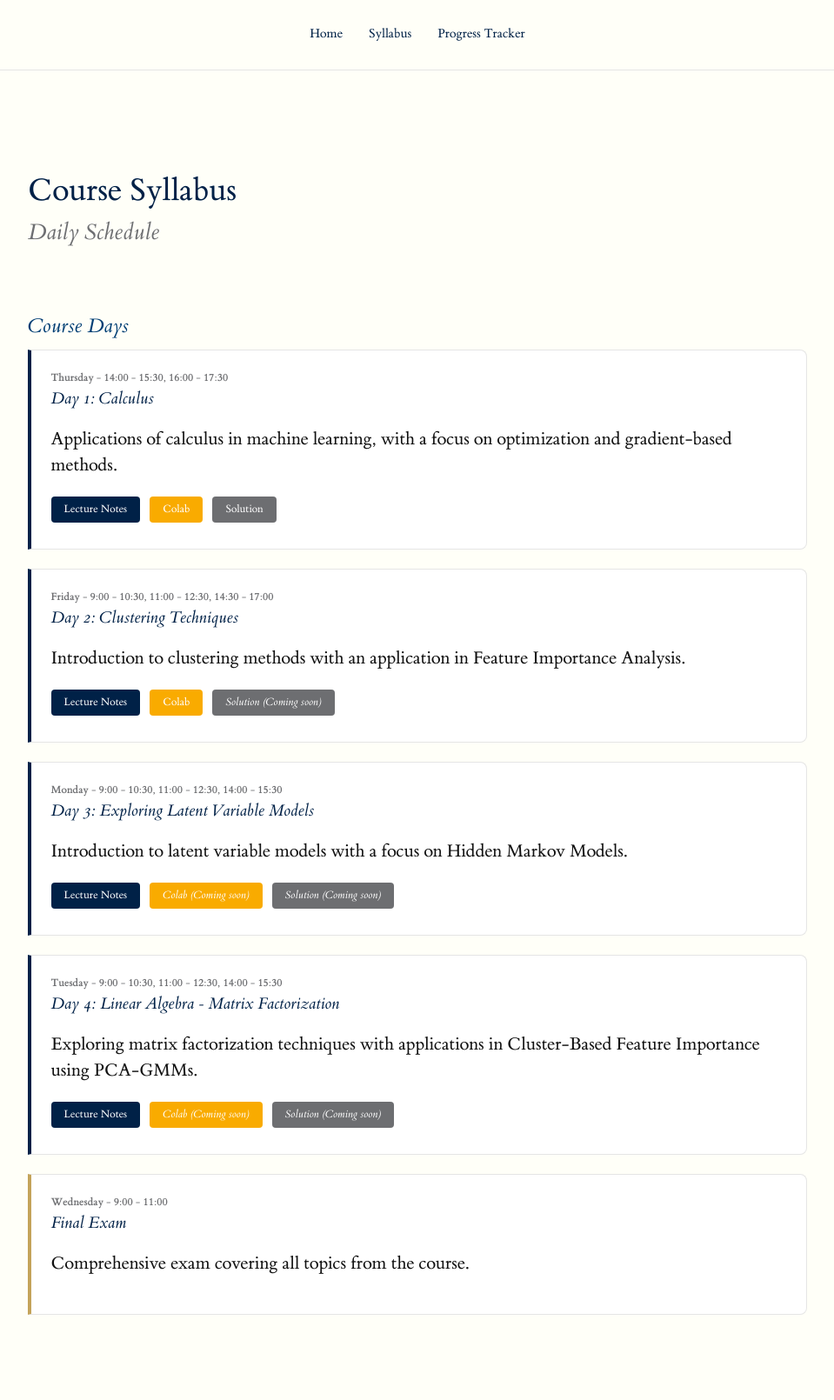
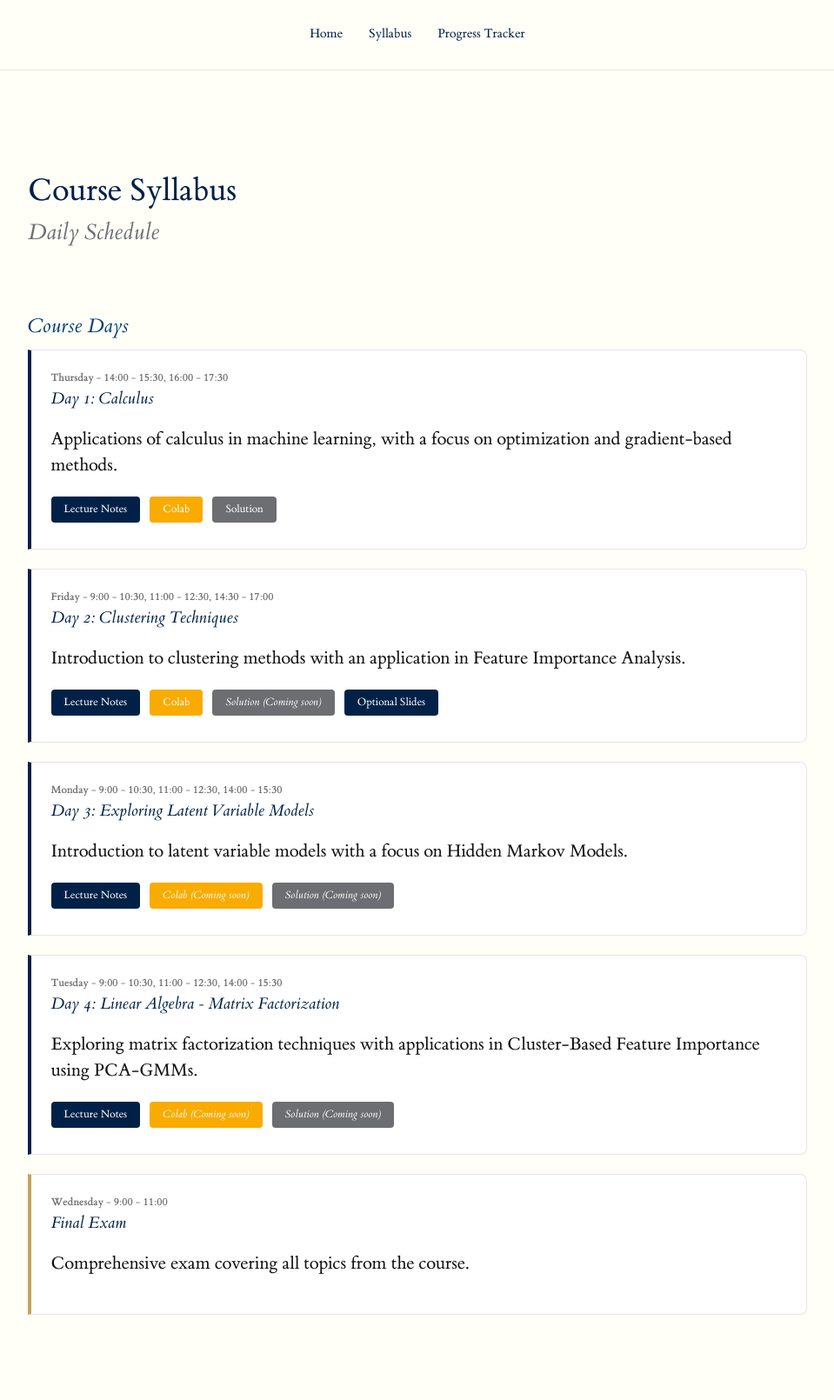
Before and after one commit to hm-ai/UM6P, a Jekyll site: the page built from syllabus.md, in a window 1280 px wide. Shown: the whole page at 87% size, without its empty margins (160-1119 px from the left). Built offline with Jekyll 4.4.1, drawn with Linux system fonts in a browser that asks for light colours.

Commit message:
Add Optional Slides link to Day 2

```diff
--- a/syllabus.md
+++ b/syllabus.md
@@ -38,6 +38,7 @@ permalink: /syllabus/
         <a href="{{ site.baseurl }}/Lectures/Clustering_Mathematical_foundations_for_ML___UM6P_class.pdf" class="btn">Lecture Notes</a>
         <a href="https://colab.research.google.com/drive/1mUvHs6hg6V-FlOB_LO5oTy7SyLO3r3vD?usp=sharing" class="btn btn-colab">Colab</a>
         <span class="coming-soon btn btn-solution">Solution (Coming soon)</span>
+        <a href="https://hm-ai.github.io/BUSI70575/Lectures/Session_2/Lecture_2.pdf" class="btn">Optional Slides</a>
       </div>
     </div>
 
```
